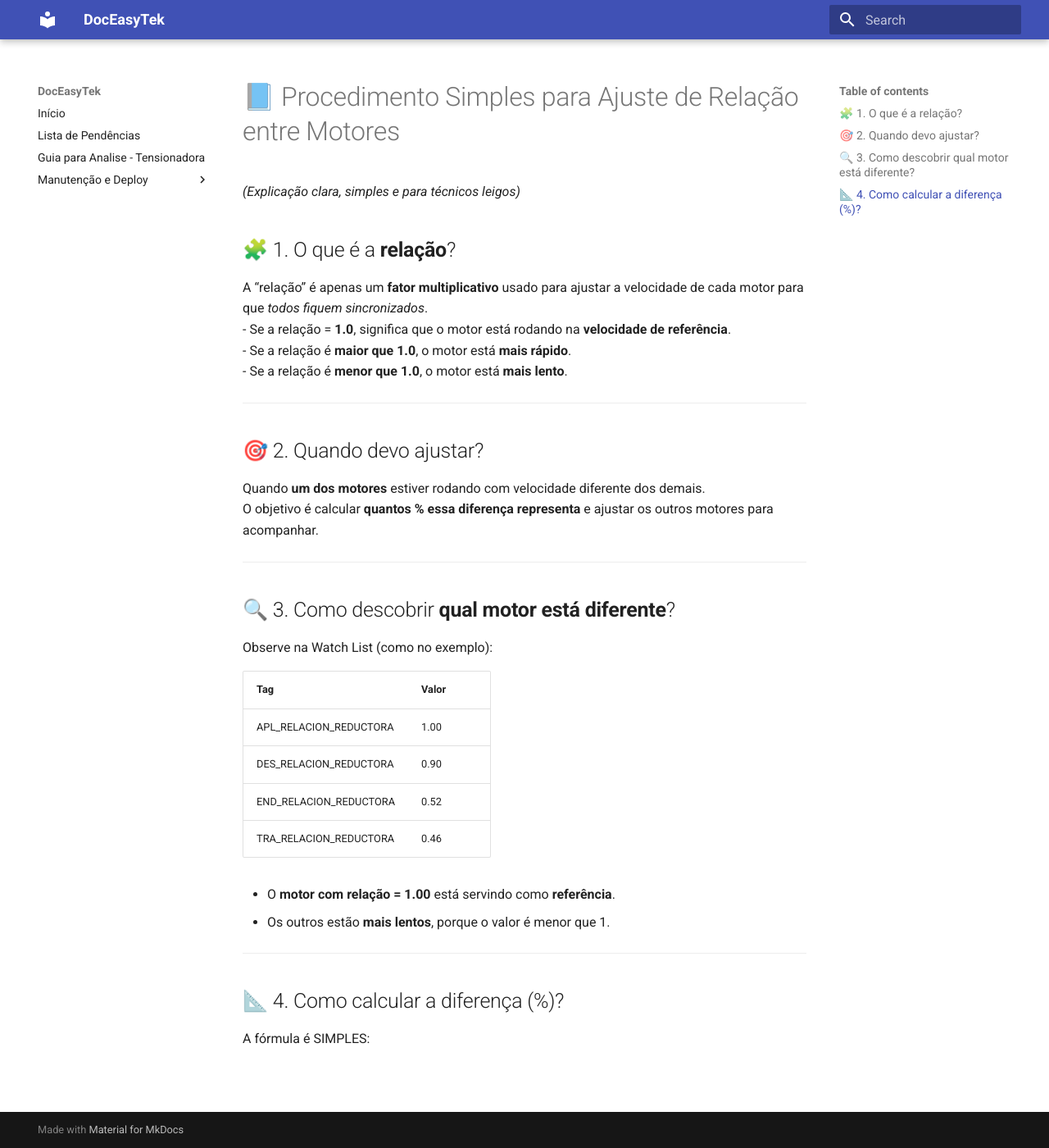
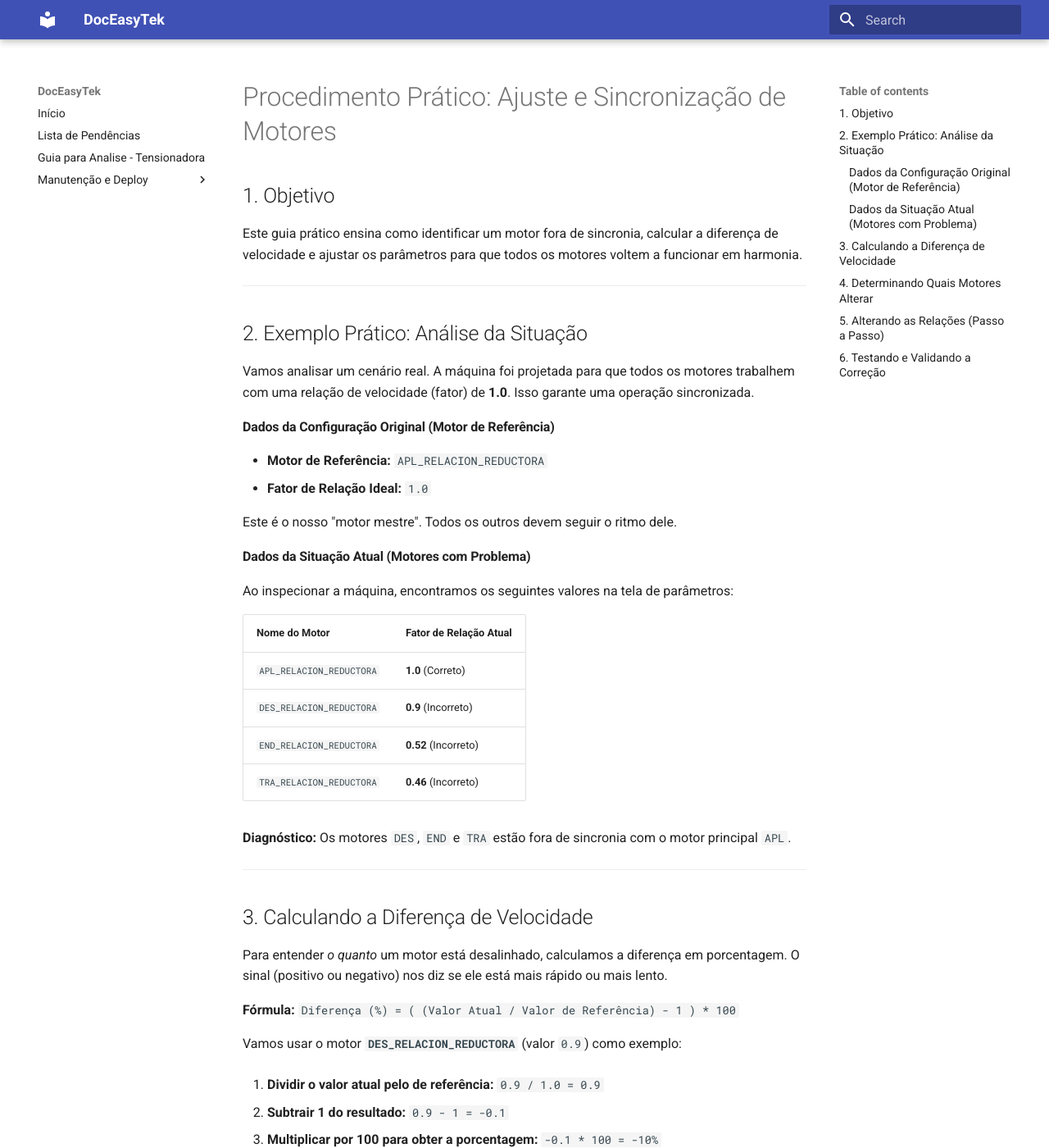
Before and after one commit to rgustavo32/docEasyTek, an MkDocs documentation site: the page built from docs/AMG/LCT16/Calibração/TrocaMotor.md, in a window 1280 px wide and 1400 px high. Shown: the whole window at 82% size. Built offline with MkDocs 1.6.1 and Material for MkDocs 9.7.7, drawn with Linux system fonts in a browser that asks for light colours; some of the changed text lies outside the part shown.

Commit message:
Revisao AMG Docs

```diff
--- a/docs/AMG/LCT16/Calibração/TrocaMotor.md
+++ b/docs/AMG/LCT16/Calibração/TrocaMotor.md
@@ -1,35 +1,98 @@
-# 📘 Procedimento Simples para Ajuste de Relação entre Motores
-*(Explicação clara, simples e para técnicos leigos)*
+# Procedimento Prático: Ajuste e Sincronização de Motores
 
-## 🧩 1. O que é a **relação**?
-A “relação” é apenas um **fator multiplicativo** usado para ajustar a velocidade de cada motor para que *todos fiquem sincronizados*.
-- Se a relação = **1.0**, significa que o motor está rodando na **velocidade de referência**.
-- Se a relação é **maior que 1.0**, o motor está **mais rápido**.
-- Se a relação é **menor que 1.0**, o motor está **mais lento**.
+## 1. Objetivo
+
+Este guia prático ensina como identificar um motor fora de sincronia, calcular a diferença de velocidade e ajustar os parâmetros para que todos os motores voltem a funcionar em harmonia.
 
 ---
 
-## 🎯 2. Quando devo ajustar?
-Quando **um dos motores** estiver rodando com velocidade diferente dos demais.
-O objetivo é calcular **quantos % essa diferença representa** e ajustar os outros motores para acompanhar.
+## 2. Exemplo Prático: Análise da Situação
+
+Vamos analisar um cenário real. A máquina foi projetada para que todos os motores trabalhem com uma relação de velocidade (fator) de **1.0**. Isso garante uma operação sincronizada.
+
+#### Dados da Configuração Original (Motor de Referência)
+
+*   **Motor de Referência:** `APL_RELACION_REDUCTORA`
+*   **Fator de Relação Ideal:** `1.0`
+
+Este é o nosso "motor mestre". Todos os outros devem seguir o ritmo dele.
+
+#### Dados da Situação Atual (Motores com Problema)
+
+Ao inspecionar a máquina, encontramos os seguintes valores na tela de parâmetros:
+
+| Nome do Motor              | Fator de Relação Atual |
+| -------------------------- | ---------------------- |
+| `APL_RELACION_REDUCTORA`   | **1.0** (Correto)      |
+| `DES_RELACION_REDUCTORA`   | **0.9** (Incorreto)    |
+| `END_RELACION_REDUCTORA`   | **0.52** (Incorreto)   |
+| `TRA_RELACION_REDUCTORA`   | **0.46** (Incorreto)   |
+
+**Diagnóstico:** Os motores `DES`, `END` e `TRA` estão fora de sincronia com o motor principal `APL`.
 
 ---
 
-## 🔍 3. Como descobrir **qual motor está diferente**?
-Observe na Watch List (como no exemplo):
+## 3. Calculando a Diferença de Velocidade
 
-| Tag                      | Valor |
-|-------------------------|--------|
-| APL_RELACION_REDUCTORA  | 1.00   |
-| DES_RELACION_REDUCTORA  | 0.90   |
-| END_RELACION_REDUCTORA  | 0.52   |
-| TRA_RELACION_REDUCTORA  | 0.46   |
+Para entender *o quanto* um motor está desalinhado, calculamos a diferença em porcentagem. O sinal (positivo ou negativo) nos diz se ele está mais rápido ou mais lento.
 
-- O **motor com relação = 1.00** está servindo como **referência**.
-- Os outros estão **mais lentos**, porque o valor é menor que 1.
+**Fórmula:** `Diferença (%) = ( (Valor Atual / Valor de Referência) - 1 ) * 100`
+
+Vamos usar o motor **`DES_RELACION_REDUCTORA`** (valor `0.9`) como exemplo:
+
+1.  **Dividir o valor atual pelo de referência:**
+    `0.9 / 1.0 = 0.9`
+
+2.  **Subtrair 1 do resultado:**
+    `0.9 - 1 = -0.1`
+
+3.  **Multiplicar por 100 para obter a porcentagem:**
+    `-0.1 * 100 = -10%`
+
+**Conclusão do Cálculo:** O motor `DES` está operando **10% mais lento** que o motor de referência. O sinal de menos (`-`) indica que a velocidade é menor.
 
 ---
 
-## 📐 4. Como calcular a diferença (%)?
+## 4. Determinando Quais Motores Alterar
 
-A fórmula é SIMPLES:
+O objetivo é fazer com que todos os fatores de relação voltem a ser **1.0**.
+
+*   O motor `APL_RELACION_REDUCTORA` já está com o valor `1.0`, então **não mexemos nele**.
+*   Os motores `DES`, `END` e `TRA` estão com valores diferentes de `1.0`. **Estes são os motores que precisam de ajuste.**
+
+---
+
+## 5. Alterando as Relações (Passo a Passo)
+
+Agora, vamos corrigir os valores no sistema.
+
+1.  Acesse a tela de parâmetros ou a "Watch List" do controlador da máquina.
+2.  Navegue até o parâmetro do primeiro motor a ser corrigido.
+
+    *   **Motor:** `DES_RELACION_REDUCTORA`
+    *   Valor Atual: `0.9`
+    *   **Ação:** Altere o valor para **`1.0`**.
+
+3.  Repita o processo para os outros motores.
+
+    *   **Motor:** `END_RELACION_REDUCTORA`
+    *   Valor Atual: `0.52`
+    *   **Ação:** Altere o valor para **`1.0`**.
+
+    *   **Motor:** `TRA_RELACION_REDUCTORA`
+    *   Valor Atual: `0.46`
+    *   **Ação:** Altere o valor para **`1.0`**.
+
+4.  Após alterar todos os valores, **salve ou confirme as modificações** no sistema.
+
+---
+
+## 6. Testando e Validando a Correção
+
+Após salvar as alterações, é fundamental verificar se o ajuste funcionou.
+
+1.  **Monitore a Tela de Parâmetros:** Verifique se os valores de todos os motores (`APL`, `DES`, `END`, `TRA`) agora exibem **`1.0`**.
+2.  **Observação Visual e Sonora:** Ligue a máquina em baixa velocidade e observe se os componentes movidos pelos motores estão se movendo de forma sincronizada. Preste atenção a ruídos anormais, trancos ou vibrações, que podem indicar que o problema não foi totalmente resolvido.
+3.  **Teste de Produção:** Se possível, realize um ciclo de operação completo para garantir que a sincronia se mantém sob condições normais de trabalho.
+
+Se todos os testes forem bem-sucedidos, o procedimento está concluído e a máquina está sincronizada.
```
Also changed, not shown: docs/AMG/LCT08/Calibração/FolgaFaca.md (+4 -4 lines), docs/AMG/Prensa 01/IHM/backup_proSave.md (+1 -1 lines).
